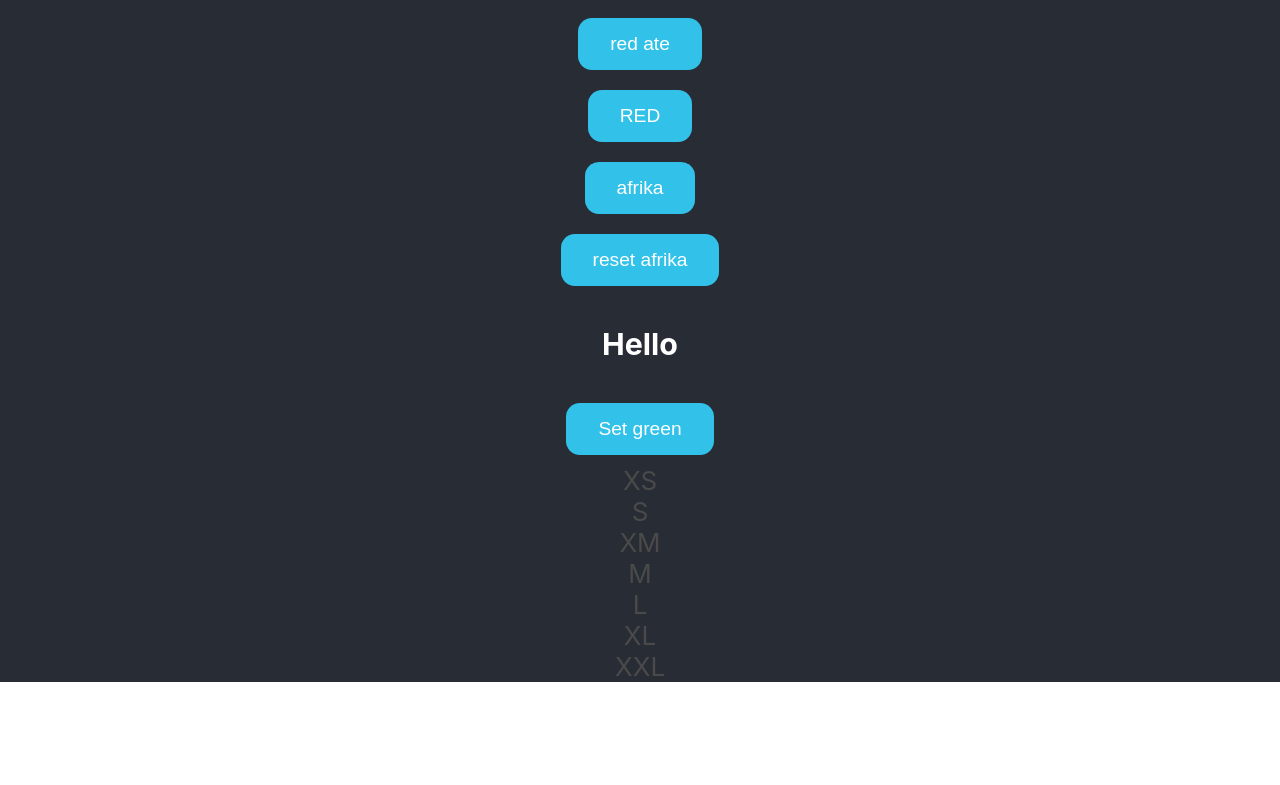
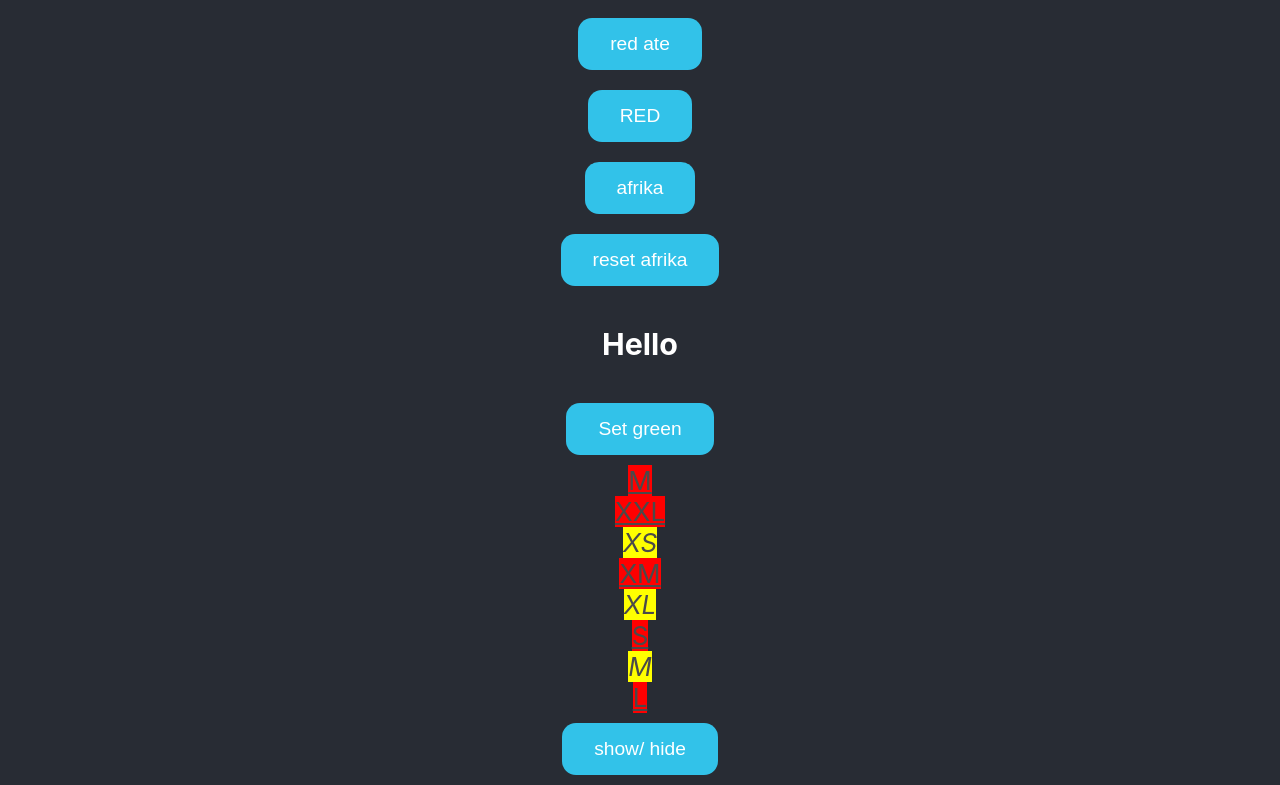
Before and after one commit to brokenfingers/reactjs_bit, a React (Create React App) app: page / in a window 1280 px wide. Shown: the part 345-1130 px from the top of the page. Before the commit the page ends 1027 px from the top, so only its background shows below. Built offline with nearby package versions, Linux system fonts and the light colour scheme.

Commit message:
show hide

```diff
--- a/src/Components/014/Lists.jsx
+++ b/src/Components/014/Lists.jsx
@@ -1,11 +1,28 @@
+import { useState } from "react";
+
 function List() {
+    const [display, setDisplay] = useState(false)
     const sizes = ['XS', 'S', 'XM', 'M', 'L', 'XL', 'XXL']
+
+    const toggleShow = () => setDisplay(i => !i)
     return (
         <>
+
         {
-            sizes.map((itm, i) => <div key={i}>{itm}</div>)
+            sizes.filter(i => i[0]==="M").map((itm, i) => i%2 ? <div style={{backgroundColor:  'yellow' }} key={i}><i>{itm}</i></div> :
+            <div style={{backgroundColor:  'red' }} key={i}><u>{itm}</u></div>)
         }
+         {
+            sizes.sort((a, b)=> b.length - a.length).map((itm, i) => i%2 ? <div style={{backgroundColor:  'yellow' }} key={i}><i>{itm}</i></div> :
+            <div style={{backgroundColor:  'red' }} key={i}><u>{itm}</u></div>)
+        }
+         {
+            sizes.filter(itm => display).map((itm, i) => i%2 ? <div style={{backgroundColor:  'yellow' }} key={i}><i>{itm}</i></div> :
+            <div style={{backgroundColor:  'red' }} key={i}><u>{itm}</u></div>)
+        }
+        <button onClick={toggleShow}>show/ hide</button>
         </>
+
     )
 }
 
```
